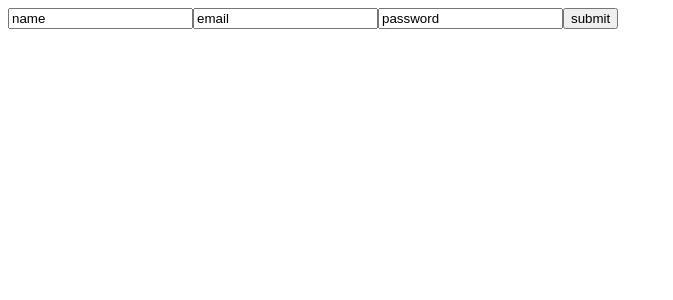
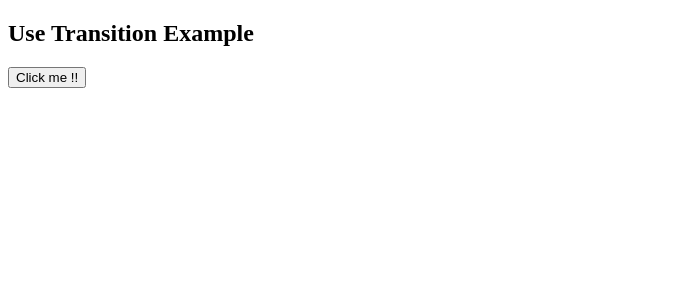
Before and after one commit to Jeebanjyotibiswal/React-learning, a React (Vite) app: page / in a window 1280 px wide. Shown: the top 300 px of the page, without its empty margins (0-673 px from the left). Built offline with nearby package versions, Linux system fonts and the light colour scheme.

Commit message:
use transition added

```diff
--- a/src/App.jsx
+++ b/src/App.jsx
@@ -1,15 +1,16 @@
-import React from 'react'
-import SubmitBtn from './SubmitBtn'
+import React, { useTransition } from 'react'
 
 function App() {
-  const handleSubmit = async () => {
-    await new Promise((resolve) => setTimeout(resolve, 2000));
-    console.log("form Submited")
+  const [pending, startTransition] = useTransition()
+  const handleClick=()=>{
+    startTransition(async () => {
+      await new Promise((resolve) => setTimeout(resolve, 2000))
+    })
   }
   return (
-    <div><form action={handleSubmit}>
-      <SubmitBtn/>
-    </form>
+    <div>
+      <h2>Use Transition Example</h2>
+      <button disabled={pending} onClick={handleClick}>Click me !!</button>
 
     </div>
   )
```
